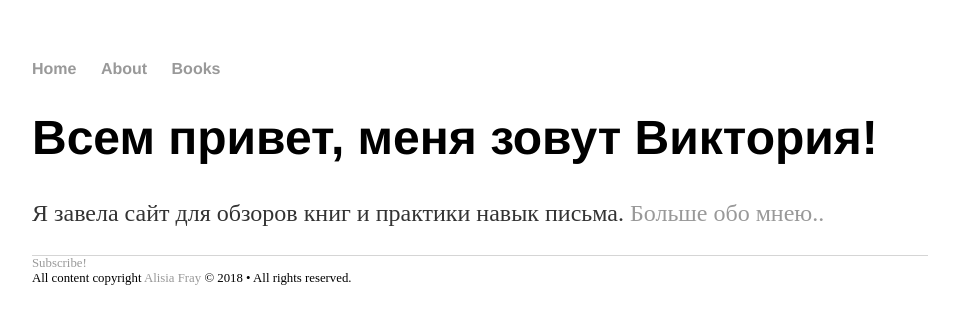
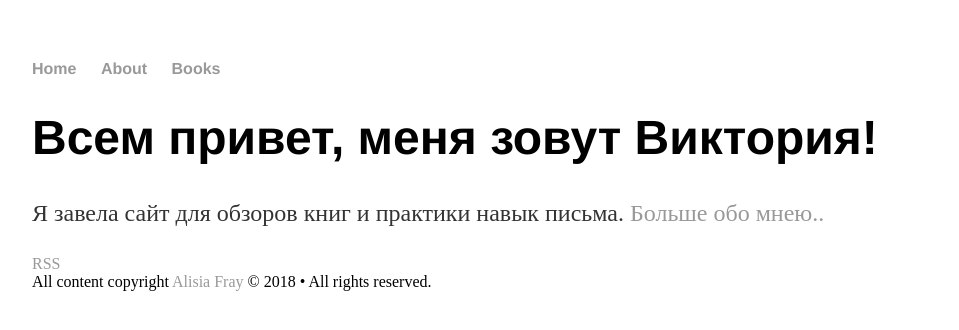
Before and after one commit to frayalisia/frayalisia.github.io, a Jekyll site: the page built from index.html, in a window 1280 px wide. Shown: the top 330 px of the page, without its empty margins (160-1119 px from the left). Built offline with Jekyll 4.4.1, drawn with Linux system fonts in a browser that asks for light colours.

Commit message:
Update footer.html

```diff
--- a/_includes/footer.html
+++ b/_includes/footer.html
@@ -1,10 +1,29 @@
 <!-- footer start -->
 
-<footer class="site-footer">
-  <a class="subscribe" href="{{ "/books/atom.xml" | prepend: site.baseurl }}"> <span class="tooltip"> <i class="fa fa-rss"></i> Subscribe!</span></a>
+<div class="footer">
+    <ul class="social-icons">
+      {% if site.twitter_url %}
+      <li><a href="{{ site.twitter_url }}"><i class="fa fa-twitter-square" aria-hidden="true"></i></a></li>
+      {% endif %}
+      {% if site.facebook_url %}
+      <li><a href="{{ site.facebook_url }}"><i class="fa fa-facebook-official" aria-hidden="true"></i></a></li>
+      {% endif %}
+      {% if site.googleplus_url %}
+      <li><a href="{{ site.googleplus_url }}"><i class="fa fa-google-plus-square" aria-hidden="true"></i>
+</a></li>
+      {% endif %}
+      {% if site.instagram_url %}
+      <li><a href="{{ site.instagram_url }}"><i class="fa fa-instagram" aria-hidden="true"></i></a></li>
+      {% endif %}
+      {% if site.github_url %}
+      <li><a href="{{ site.github_url }}"><i class="fa fa-github-square" aria-hidden="true"></i></a></li>
+      {% endif %}
+    </ul>
+
+    <a class="subscribe" href="{{ "/books/atom.xml" | prepend: site.baseurl }}"> <span class="tooltip"> <i class="fa fa-rss"></i> RSS</span></a>
     <div class="inner">
          <section class="copyright">All content copyright <a href="mailto:frayalisia@gmail.com">Alisia Fray</a> &copy; {{ site.time | date: '%Y' }} &bull; All rights reserved.</section>
     </div>
-</footer>
+  </div>
 
 <!-- footer end -->
```
